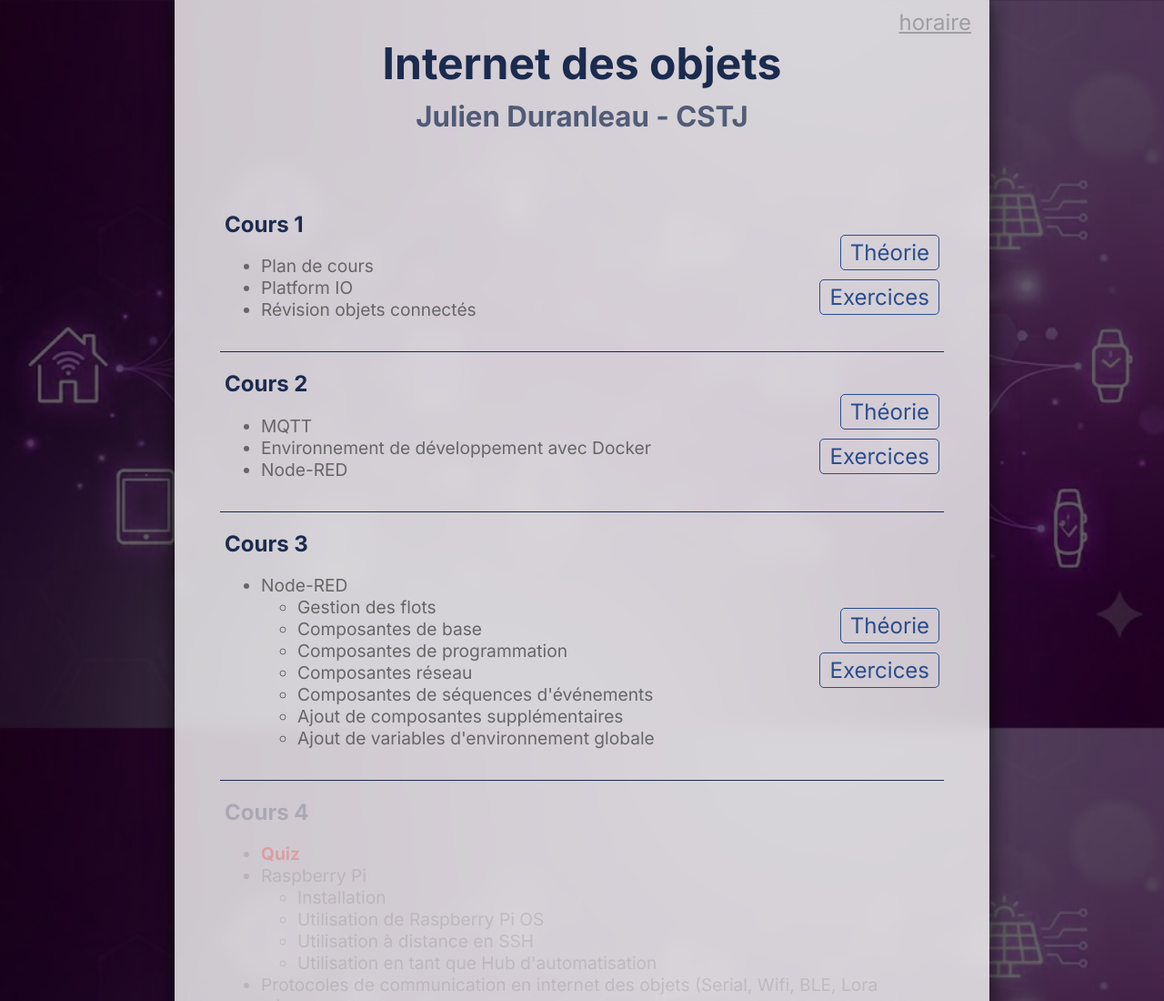
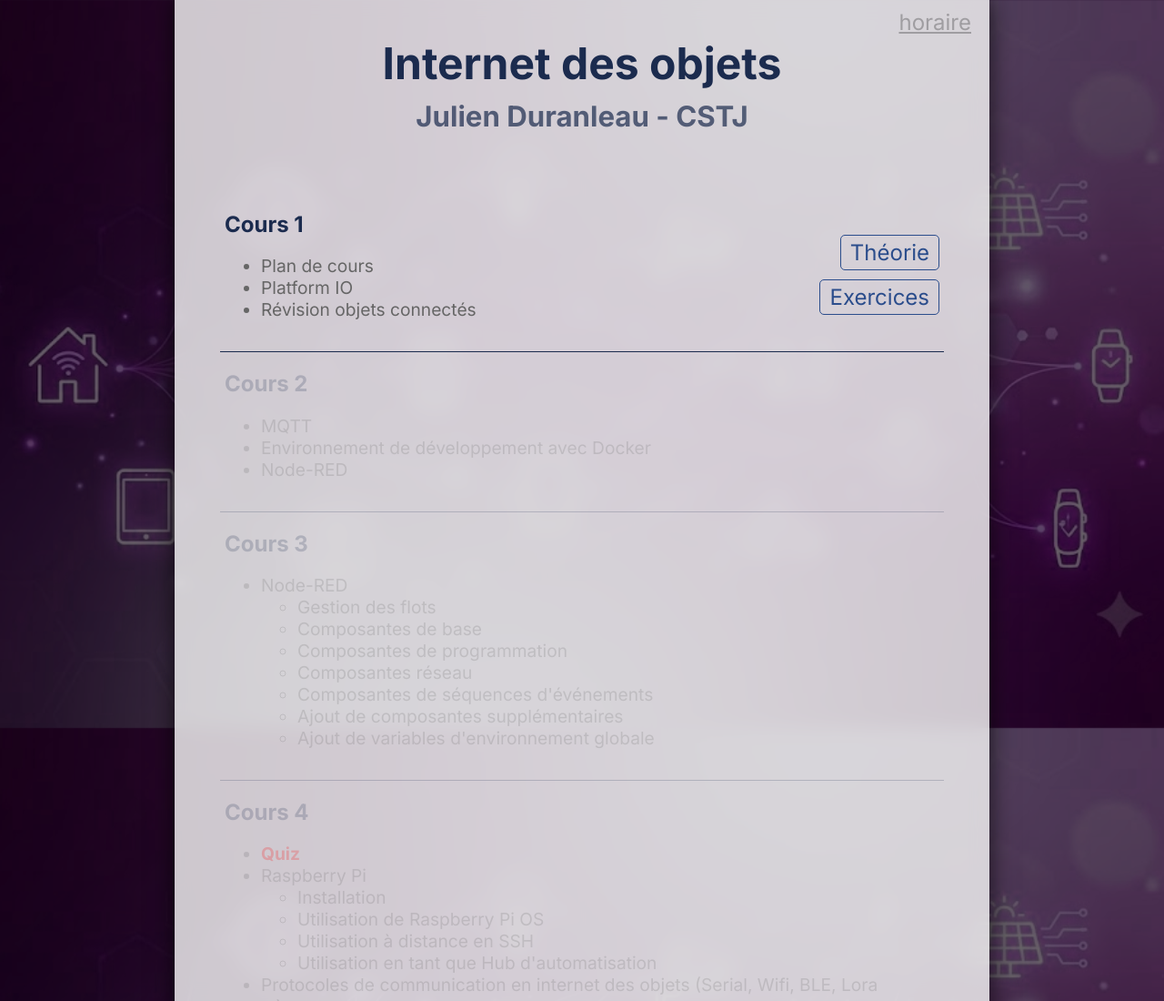
Before and after one commit to jduranleau-cstj/cours, a plain HTML site: page cours/iot/index.html in a window 1280 px wide. Shown: the top 1100 px of the page at 91% size. Drawn offline with Linux system fonts and the light colour scheme; a script that the page names is missing; files whose address does not match are found by name.

Commit message:
Cours 1 iot

```diff
--- a/cours/iot/index.html
+++ b/cours/iot/index.html
@@ -42,7 +42,7 @@
                         <div class="lab"><a target="_blank" href="../../shared/exercices/?f=iot/1/exercices.html">Exercices</a></div>
                     </div>
                 </div>
-                <div class="line">
+                <div class="line disabled">
                     <div class="left">
                         <div class="label">Cours 2</div>
                         <div class="description">
@@ -58,7 +58,7 @@
                         <div class="lab"><a target="_blank" href="../../shared/exercices/?f=iot/2/exercices.html">Exercices</a></div>
                     </div>
                 </div>
-                <div class="line">
+                <div class="line disabled">
                     <div class="left">
                         <div class="label">Cours 3</div>
                         <div class="description">
```
